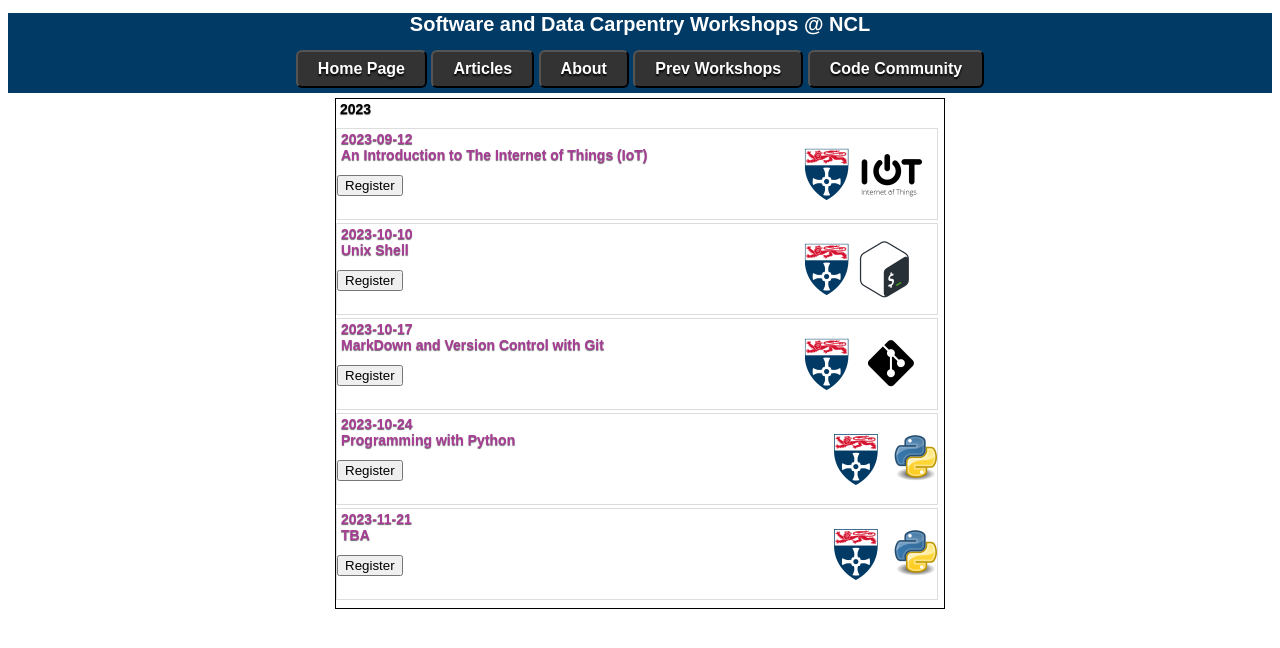
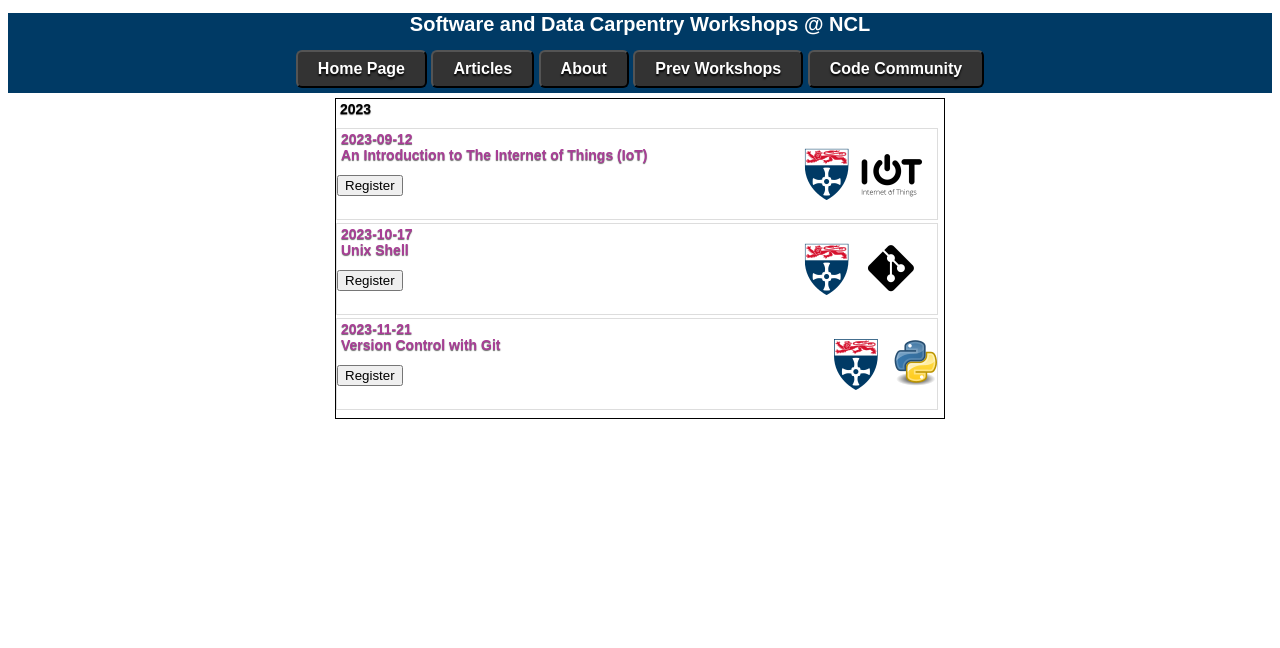
Before and after one commit to NclRSE-Training/software-carpentry, a Jekyll site: the page built from index.html, in a window 1280 px wide. Shown: the top 648 px of the page. Built offline with Jekyll 4.4.1, drawn with Linux system fonts in a browser that asks for light colours; some of the changed lines change nothing that is shown.

Commit message:
Update workshops.yml

```diff
--- a/_data/workshops.yml
+++ b/_data/workshops.yml
@@ -1,4 +1,22 @@
 Workshops:
+  - id: 2023-09-12-NCL
+    link: https://nclrse-training.github.io/2023-09-12-NCL/
+    date: 2023-09-12
+    title: An Introduction to The Internet of Things (IoT)
+    type: iot
+    form: none
+  - id: 2023-10-17-NCL
+    link: https://nclrse-training.github.io/2023-10-17-NCL
+    date: 2023-10-17
+    title: Unix Shell
+    type: swc-git
+    form: https://forms.office.com/e/NmZSAU241B
+  - id: 2023-11-21-NCL
+    link: https://nclrse-training.github.io/2023-11-21-NCL/
+    date: 2023-11-21
+    title: Version Control with Git
+    type: swc-python
+    form: none
   - id: 2023-03-21-NCL
     link: https://nclrse-training.github.io/2023-03-21-NCL/
     date: 2023-03-21
@@ -65,36 +83,6 @@ Workshops:
     title: Programming with Python
     type: swc-python
     form: https://forms.office.com/e/0ppgxcyT58
-  - id: 2023-09-12-NCL
-    link: https://nclrse-training.github.io/2023-09-12-NCL/
-    date: 2023-09-12
-    title: An Introduction to The Internet of Things (IoT)
-    type: iot
-    form: none
-  - id: 2023-10-10-NCL
-    link: https://nclrse-training.github.io/2023-10-10-NCL
-    date: 2023-10-10
-    title: Unix Shell
-    type: swc-unix
-    form: https://forms.office.com/e/Q929Y6MnG2
-  - id: 2023-10-17-NCL
-    link: https://nclrse-training.github.io/2023-10-17-NCL
-    date: 2023-10-17
-    title: MarkDown and Version Control with Git
-    type: swc-git
-    form: https://forms.office.com/e/NmZSAU241B
-  - id: 2023-10-24-NCL
-    link: https://nclrse-training.github.io/2023-10-24-NCL
-    date: 2023-10-24
-    title: Programming with Python
-    type: swc-python
-    form: https://forms.office.com/e/pztc6HqV2i
-  - id: 2023-11-21-NCL
-    link: https://nclrse-training.github.io/2023-11-21-NCL/
-    date: 2023-11-21
-    title: TBA
-    type: swc-python
-    form: none
   - id: 2023-03-14-NCL
     link: https://nclrse-training.github.io/2023-03-14-NCL/
     date: 2023-03-14
```
